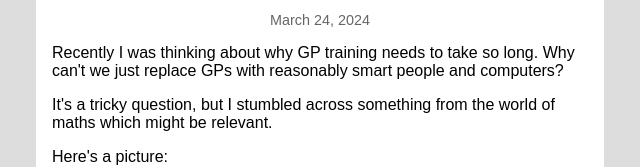
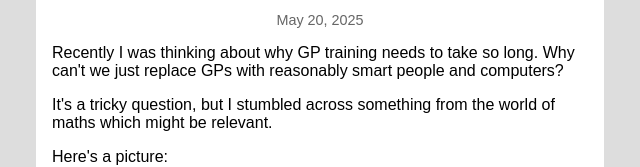
Before and after one commit to nyberry/nyberrysite, an Eleventy site: page blog/moser.md in a window 1280 px wide. Shown: the part 200-367 px from the top of the page, 320-960 px from the left. Built offline with nearby package versions, Linux system fonts and the light colour scheme; Eleventy itself is replaced by a stand-in of ours; files that its build step writes are made by us from their sources.

Commit message:
blog update

```diff
--- a/blog/moser.md
+++ b/blog/moser.md
@@ -1,7 +1,7 @@
 ---
 title: "Moser’s Circle Problem - and why we still need GPs"
 layout: layout.html
-date: 2024-03-24
+date: 2025-05-20
 tags: blog
 ---
 
```
